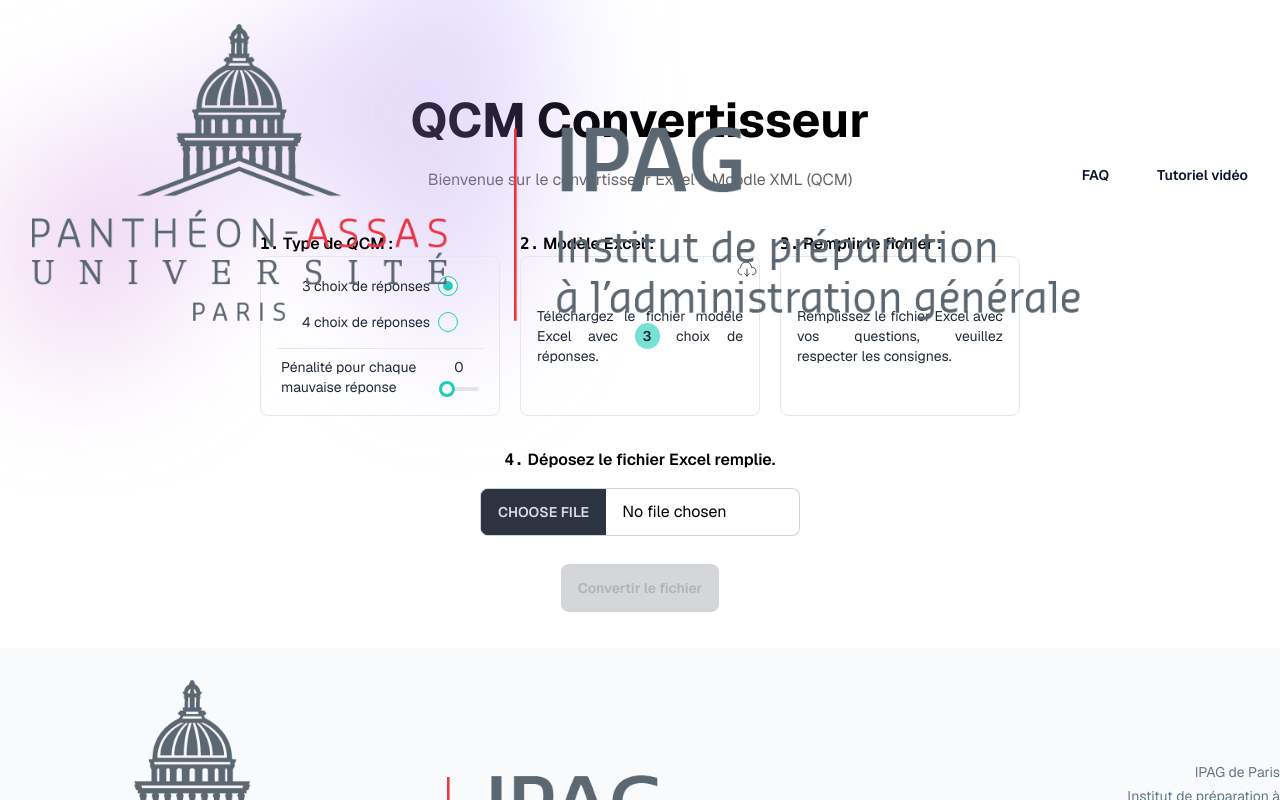
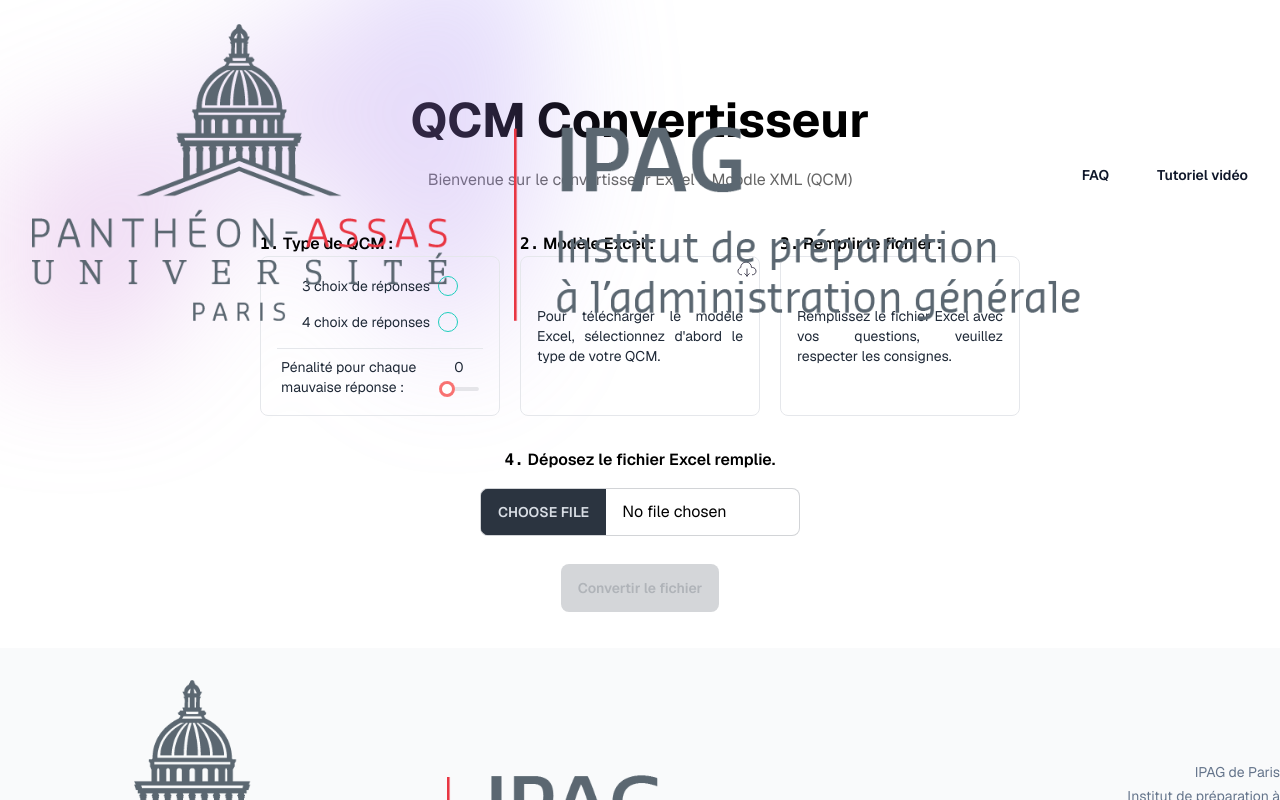
Before and after one commit to hhdreamer13/excel-xml-converter, a Next.js app: page / in a window 1280 px wide. Shown: the top 800 px of the page. Built offline with nearby package versions, Linux system fonts and the light colour scheme.

Commit message:
commit improve the user experience.

```diff
--- a/src/components/ConvertButton.jsx
+++ b/src/components/ConvertButton.jsx
@@ -9,6 +9,9 @@
   const handleConvert = async () => {
     setIsLoading(true);
     setErrorMessage(null); // Clear any existing error messages
+    if (!qcmType) {
+      setErrorMessage("Veuillez séléctionnez le type de votre QCM !");
+    }
 
     const formData = new FormData();
     formData.append("excel_file", file);
--- a/src/components/ConverterDisplay.jsx
+++ b/src/components/ConverterDisplay.jsx
@@ -12,8 +12,8 @@
   const [isLoading, setIsLoading] = useState(false);
   const [errorMessage, setErrorMessage] = useState(null);
   const [convertedFile, setConvertedFile] = useState(null);
+  const [qcmType, setQcmType] = useState(null);
   const [penalty, setPenalty] = useState(0);
-  const [qcmType, setQcmType] = useState("3");
 
   return (
     <div className='flex flex-col gap-3'>
@@ -36,7 +36,7 @@
             <span className='font-mono'>2.</span> Modèle Excel :
           </p>
           <div className='w-60 h-40 '>
-            <ExcelDownload qcmType={qcmType} />
+            <ExcelDownload qcmType={qcmType} penalty={penalty} />
           </div>
         </div>
         <div className=''>
@@ -81,7 +81,7 @@
         ) : errorMessage ? (
           <div className='text-red-500 w-full mx-auto'>{errorMessage}</div>
         ) : convertedFile ? (
-          <DownloadLink convertedFile={convertedFile} />
+          <DownloadLink convertedFile={convertedFile} qcmType={qcmType} />
         ) : (
           <div className='placeholder'></div>
         )}
--- a/src/components/DownloadLink.jsx
+++ b/src/components/DownloadLink.jsx
@@ -1,4 +1,4 @@
-const DownloadLink = ({ convertedFile }) => {
+const DownloadLink = ({ convertedFile, qcmType }) => {
   if (convertedFile instanceof Blob) {
     const url = URL.createObjectURL(convertedFile);
     return (
@@ -7,7 +7,7 @@
         download='fichier_converti.xml'
         className='btn btn-link text-sky-500 hover:text-sky-600 text-lg normal-case'
       >
-        Télécharger le fichier converti
+        Télécharger le fichier QCM à {qcmType} choix converti
       </a>
     );
   }
--- a/src/components/ExcelDownload.jsx
+++ b/src/components/ExcelDownload.jsx
@@ -1,4 +1,5 @@
-const ExcelDownload = ({ qcmType }) => {
+/* eslint-disable react/no-unescaped-entities */
+const ExcelDownload = ({ qcmType, penalty }) => {
   return (
     <a
       href={`/qcm_modele_${qcmType}choix.xlsx`}
@@ -6,16 +7,38 @@
       rel='noopener noreferrer'
       title='Téléchargez le fichier'
       className='flex relative flex-col h-full justify-center items-center border py-2 px-4 rounded-lg transition-all hover:bg-slate-100 hover:shadow-md'
+      onClick={(e) => {
+        if (!qcmType) {
+          e.preventDefault();
+        }
+      }}
     >
-      <p className='text-sm label-text text-justify'>
-        Téléchargez le fichier modèle Excel avec{" "}
-        <span className=''>
-          <span className='font-semibold px-2 py-1 bg-accent bg-opacity-60 rounded-full'>
+      {qcmType ? (
+        <p className='text-sm label-text text-justify'>
+          Cliquez ici pour télécharger le modèle Excel pour un QCM à{" "}
+          <span className='font-semibold p-1 text-accent bg-opacity-60 rounded-full'>
             {qcmType}
           </span>{" "}
-          choix de réponses.
-        </span>
-      </p>
+          choix de réponses,{" "}
+          {penalty !== "0" && penalty ? (
+            <span>
+              avec une pénalité de{" "}
+              <span className='font-semibold text-error leading-relaxed'>
+                {penalty}
+              </span>{" "}
+              point pour chaque réponse incorrecte.
+            </span>
+          ) : (
+            " sans pénalité pour les réponses incorrectes."
+          )}
+        </p>
+      ) : (
+        <p className='text-sm label-text text-justify'>
+          Pour télécharger le modèle Excel, sélectionnez d'abord le type de
+          votre QCM.
+        </p>
+      )}
+
       <svg
         viewBox='0 0 24 24'
         fill='none'
--- a/src/components/TypeQcmRadio.jsx
+++ b/src/components/TypeQcmRadio.jsx
@@ -8,6 +8,7 @@
             type='radio'
             name='qcmType'
             value='3'
+            required
             checked={qcmType === "3"}
             onChange={() => setQcmType("3")}
             className='radio ml-2 radio-accent w-5 h-5'
@@ -21,6 +22,7 @@
             type='radio'
             name='qcmType'
             value='4'
+            required
             checked={qcmType === "4"}
             onChange={() => setQcmType("4")}
             className='radio ml-2 radio-accent w-5 h-5'
@@ -30,7 +32,7 @@
       <div className='mt-2 border-t'>
         <label className='label cursor-pointer hover:drop-shadow-md transition-all'>
           <span className='label-text'>
-            Pénalité pour chaque mauvaise réponse
+            Pénalité pour chaque mauvaise réponse :
           </span>
           <div className='flex flex-col items-center justify-center gap-1'>
             <span className='label-text'>{penalty}</span>
@@ -42,7 +44,7 @@
               step='0.5'
               value={penalty}
               onChange={(e) => setPenalty(e.target.value)}
-              className='range range-xs w-10 range-accent'
+              className='range range-xs w-10 range-error'
             />
           </div>
         </label>
```
